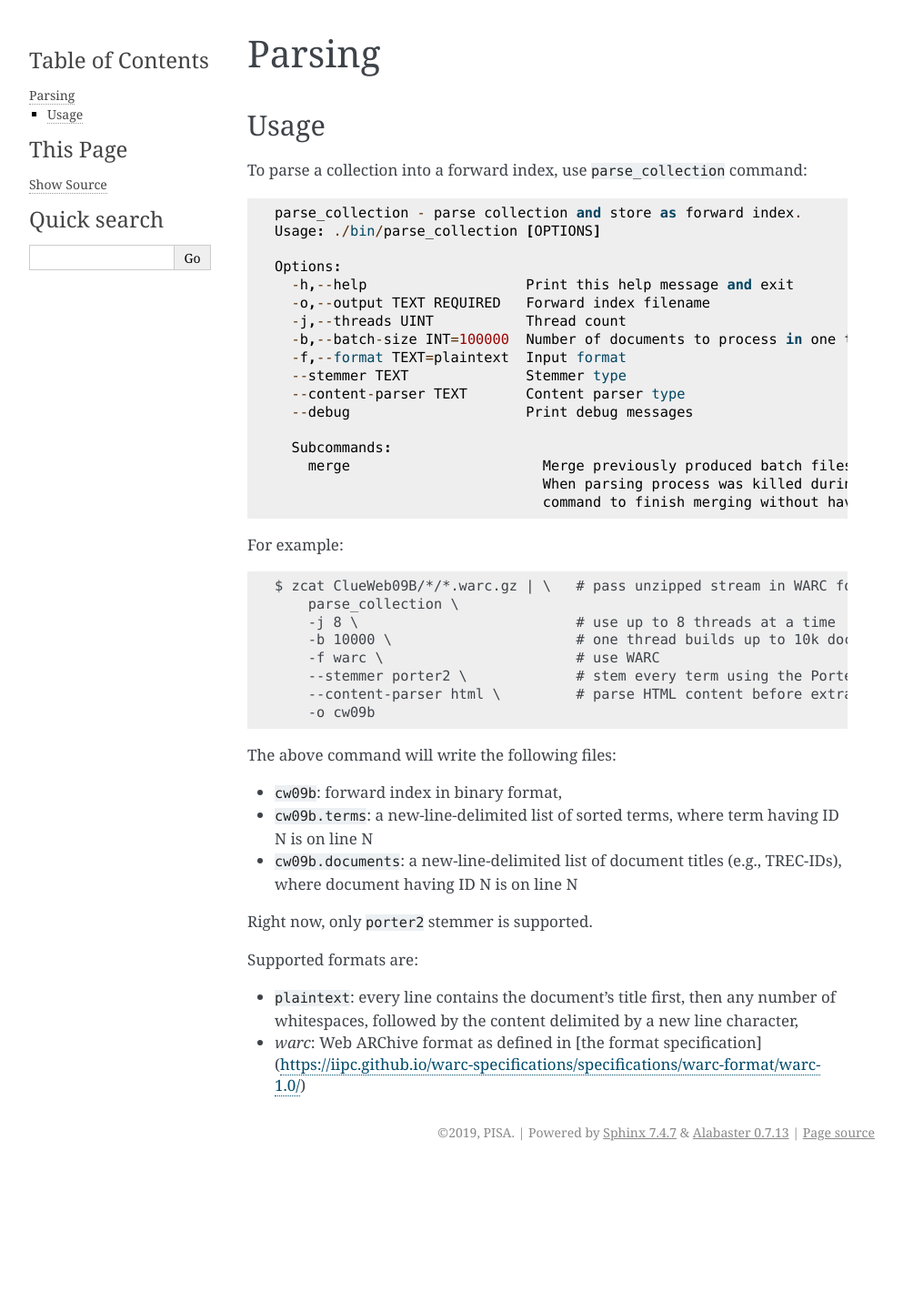
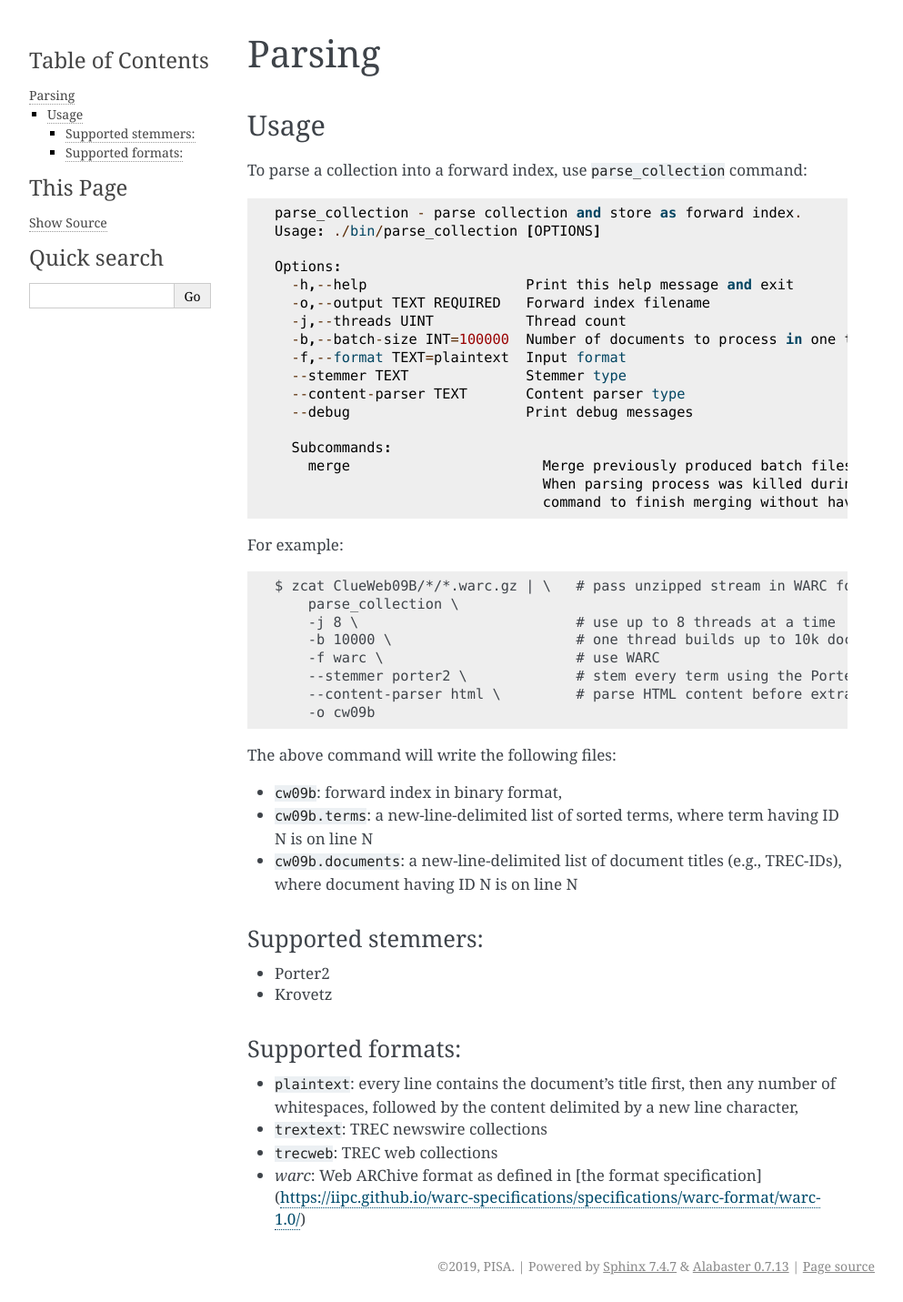
Before and after one commit to pisa-engine/pisa, a Sphinx documentation site: the page built from docs/source/parsing.md, in a window 1280 px wide. Shown: the whole page at 91% size, without its empty margins (148-1141 px from the left). Built offline with Sphinx 7.4.7, drawn with Linux system fonts in a browser that asks for light colours; before the commit the page ends 1284 px from its top, so only the background shows below that.

Commit message:
Added Krovetz to query processing and updated documentation

```diff
--- a/docs/source/parsing.md
+++ b/docs/source/parsing.md
@@ -41,9 +41,13 @@ The above command will write the following files:
 - `cw09b.documents`: a new-line-delimited list of document titles (e.g., TREC-IDs),
   where document having ID N is on line N
 
-Right now, only `porter2` stemmer is supported.
+### Supported stemmers:
+- Porter2
+- Krovetz
 
-Supported formats are:
+### Supported formats:
 - `plaintext`: every line contains the document's title first, then any number of
              whitespaces, followed by the content delimited by a new line character,
+- `trextext`: TREC newswire collections
+- `trecweb`: TREC web collections
 - `warc`: Web ARChive format as defined in [the format specification](https://iipc.github.io/warc-specifications/specifications/warc-format/warc-1.0/)
```
Also changed, not shown: 2 other files.
